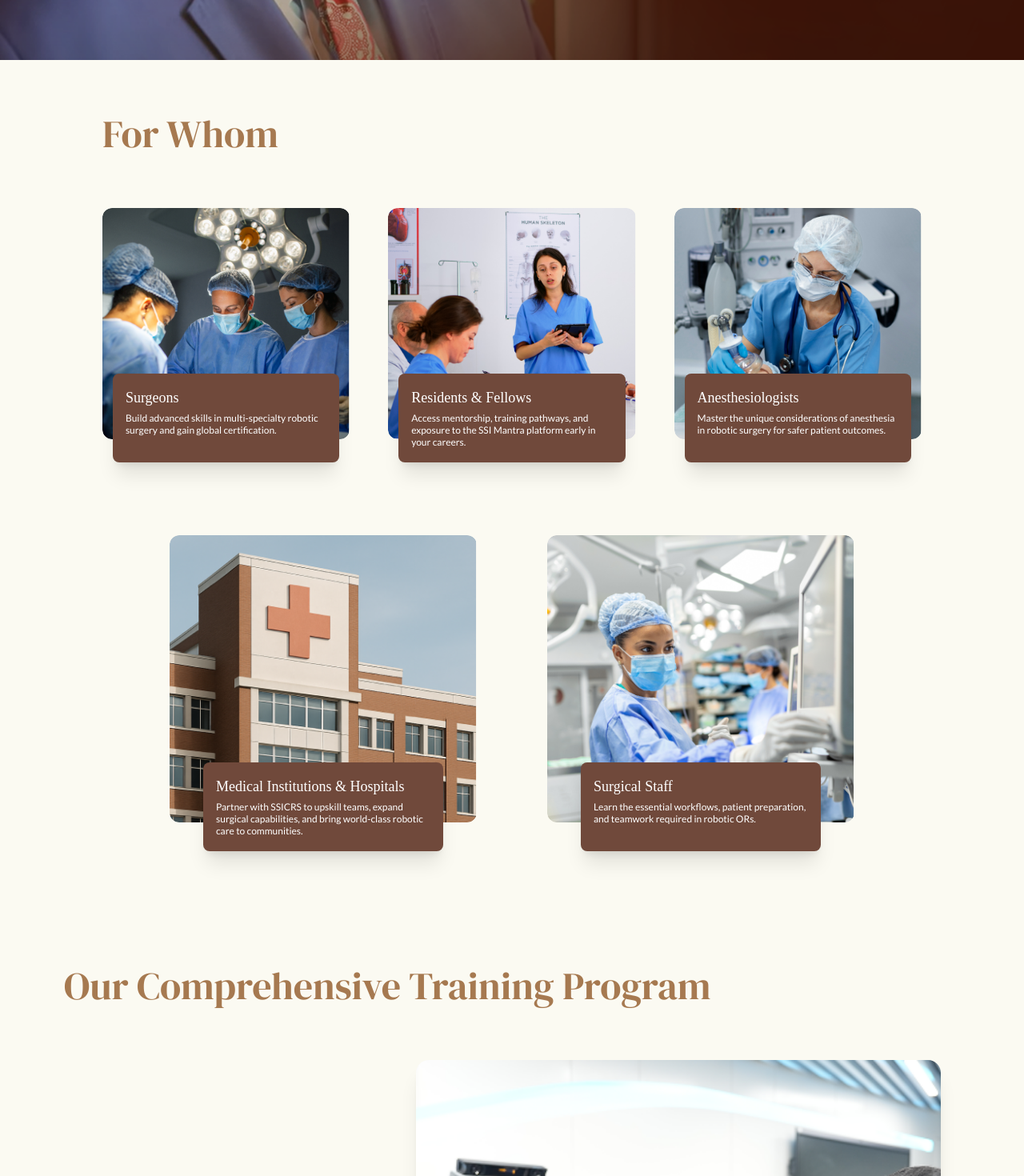
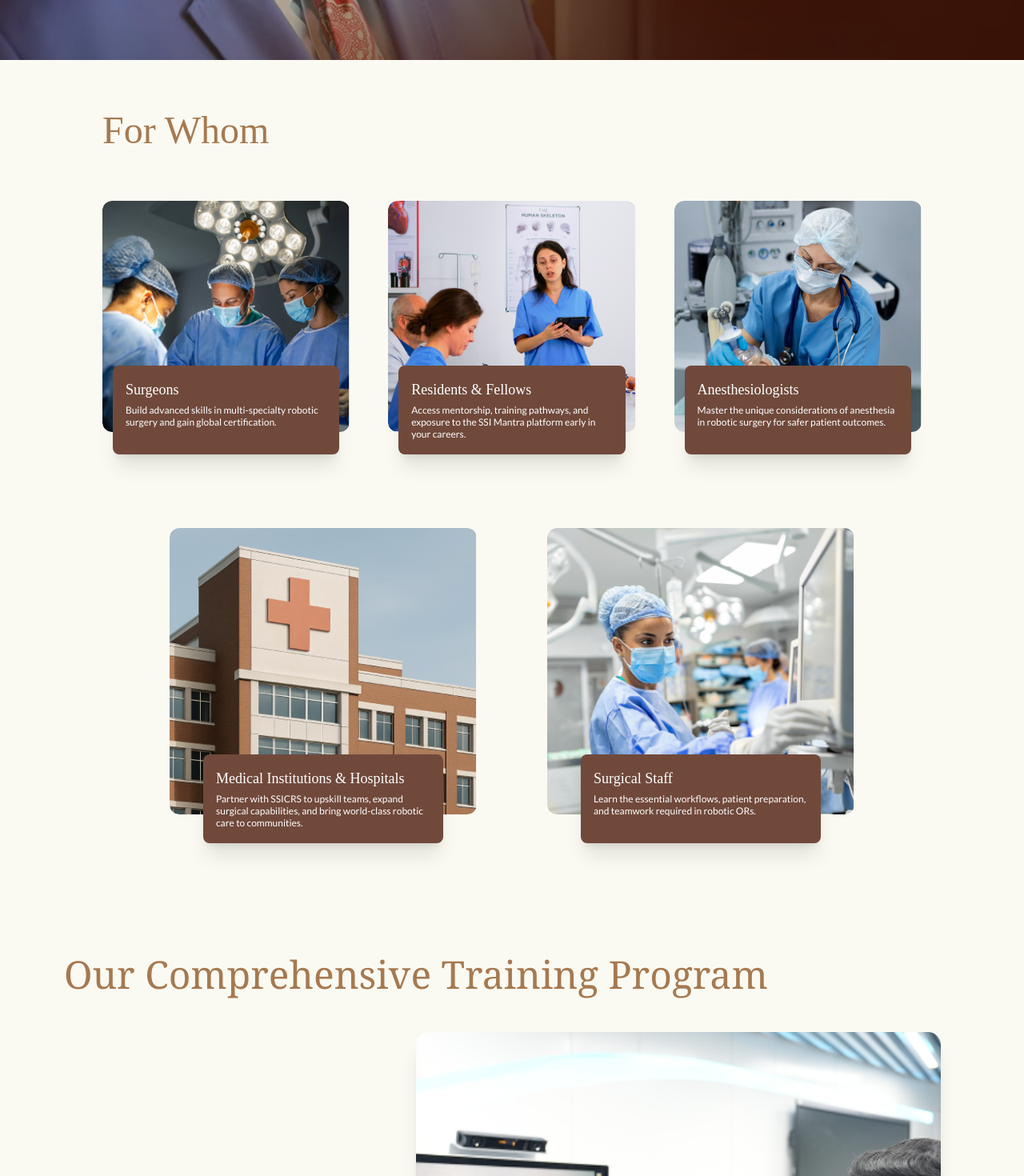
Before and after one commit to puneetshukla041/ssicrs, a Next.js app: page /Home in a window 1280 px wide. Shown: the part 2540-4010 px from the top of the page at 80% size. Built offline with nearby package versions, Linux system fonts and the light colour scheme.

Commit message:
Revert "."
This reverts commit 96a2c069e37057befabd099f8190691c9a27e28b.

```diff
--- a/components/aboutpage/section1.tsx
+++ b/components/aboutpage/section1.tsx
@@ -5,8 +5,10 @@ import Image from "next/image";
 
 export default function Section1() {
   return (
+    // Section wrapper: Takes full width (w-full) and full viewport height (h-screen).
+    // overflow-hidden prevents scrollbars if content slightly exceeds viewport.
     <section className="w-full h-screen relative overflow-hidden">
-      {/* Background Image */}
+      {/* Background Image: Uses Next.js Image component with fill and object-cover for full responsiveness. */}
       <Image
         src="/Images/aboutpage/section1/section1.png"
         alt="SSI CRS"
@@ -15,10 +17,12 @@ export default function Section1() {
         priority
       />
 
-      {/* Dark Overlay */}
+      {/* Dark Overlay for Readability (New addition for better text contrast on complex backgrounds) */}
       <div className="absolute inset-0 bg-black/10"></div>
 
-      {/* Centered Content */}
+      {/* Centered Content Container */}
+      {/* absolute inset-0 and flex utilities ensure content is perfectly centered on all devices.
+          The padding (px-4 to px-12) keeps content away from the edges. */}
       <div className="absolute inset-0 flex flex-col items-center justify-center text-center px-4 sm:px-8 md:px-12 z-10">
         <h1
           className="
@@ -27,10 +31,10 @@ export default function Section1() {
             mb-4 sm:mb-6 md:mb-8 leading-snug md:leading-tight lg:leading-tight
             max-w-5xl
           "
+          // Font style and weight preserved as requested
           style={{
             fontFamily: "DM Serif Display, serif",
             fontWeight: 400,
-            textShadow: "2px 2px 8px rgba(0,0,0,0.7)", // Added shadow
           }}
         >
           Global Excellence in <br className="hidden sm:block" /> Robotic Surgery Training
@@ -43,11 +47,11 @@ export default function Section1() {
             max-w-md sm:max-w-2xl md:max-w-3xl lg:max-w-4xl
             px-2 sm:px-4 leading-relaxed
           "
+          // Font style, weight, and line-height preserved as requested
           style={{
             fontFamily: "Lato, sans-serif",
             fontWeight: 400,
             lineHeight: 1.6,
-            textShadow: "1px 1px 6px rgba(0,0,0,0.6)", // Added shadow
           }}
         >
           Expanding access to cutting-edge education, from established centers to underserved regions.
--- a/components/aboutpage/section5.tsx
+++ b/components/aboutpage/section5.tsx
@@ -70,8 +70,7 @@ export default function Section2({ children }: Section2Props) {
 
   return (
     // Main Section: Use standard padding and remove excessive fixed desktop padding (px-32)
-    <section className="w-full relative bg-[#FBFAF2] px-4 sm:px-6 md:px-8 pt-16 pb-8 md:pt-20 lg:pt-24 md:pb-16 min-h-[60vh]">
-
+    <section className="w-full relative bg-[#FBFAF2] px-4 sm:px-6 md:px-8 pt-16 pb-8 md:pt-32 md:pb-16 min-h-[60vh]">
 
       {/* Centered Content Container for Desktop */}
       <div className="max-w-7xl mx-auto">
@@ -109,7 +108,7 @@ export default function Section2({ children }: Section2Props) {
         </div>
 
 {/* Logos Section */}
-<div className="w-full flex justify-center md:justify-start mt-16 md:mt-25 relative">
+<div className="w-full flex justify-center md:justify-start mt-16 md:mt-32 relative">
   <div className="grid grid-cols-2 gap-y-10 gap-x-6 sm:grid-cols-4 sm:gap-x-10 md:gap-x-16 lg:gap-x-20 w-full">
     {logos.map((logo, index) => (
       <div
--- a/components/homepage/section4.tsx
+++ b/components/homepage/section4.tsx
@@ -113,23 +113,16 @@ export default function FourthSection() {
       */}
       <div className="hidden md:flex flex-col items-center justify-start w-full px-6 py-16 md:px-12 lg:px-24 xl:px-32">
         {/* Heading */}
-{/* Heading */}
-<div className="max-w-7xl mx-auto w-full relative group">
-  <h2
-    className="text-4xl md:text-5xl font-serif text-[#A67950] mb-16 text-left relative inline-block cursor-pointer"
-    style={{
-      fontFamily: "DM Serif Display, serif",
-      fontWeight: 300,
-      lineHeight: 1.2,
-      whiteSpace: "pre-line", // allows line breaks
-    }}
-  >
-    For Whom
-    {/* Underline effect */}
-    <span className="absolute bottom-[-10px] left-0 h-[3px] rounded-full w-0 group-hover:w-full transition-all duration-500 bg-gradient-to-r from-[#6A4336] to-transparent"></span>
-  </h2>
-</div>
-
+        <div className="max-w-7xl mx-auto w-full">
+          <h2
+            className="text-4xl md:text-5xl font-serif text-[#A67950] mb-16 text-left relative inline-block group cursor-pointer"
+            style={{ fontFamily: "DM Serif Text, serif", fontWeight: 400 }}
+          >
+            For Whom
+            {/* Underline for hover effect */}
+            <span className="absolute bottom-[-10px] left-0 h-[3px] rounded-full transition-all duration-500 w-0 group-hover:w-full lg:group-hover:w-[90%] bg-gradient-to-r from-[#6A4336] to-transparent"></span>
+          </h2>
+        </div>
 
         {/* --- First Row (Surgeons, Residents & Fellows, Anesthesiologists) --- */}
         {/* Note: I'm keeping the original order of the cardsData array as it maps to the images,
--- a/components/homepage/section5.tsx
+++ b/components/homepage/section5.tsx
@@ -94,24 +94,17 @@ const Slider: React.FC = () => {
     return `translateX(-${currentIndex * 100}%)`;
   };
 
-
   return (
     <div className="w-full bg-[#FBFAF2] pt-20 sm:pt-28 pb-12 px-4 sm:px-8 lg:px-12 xl:px-20">
-{/* Heading */}
-<div className="max-w-7xl mx-auto w-full relative group">
-  <h2
-    className="text-4xl md:text-5xl font-serif text-[#A67950] mb-16 text-left relative inline-block cursor-pointer"
-    style={{
-      fontFamily: "DM Serif Display, serif",
-      fontWeight: 300,
-      lineHeight: 1.2,
-      whiteSpace: "pre-line", // allows line breaks
-    }}
-  >
-   Our Comprehensive Training Program
-    {/* Underline effect */}
-  </h2>
-</div>
+      {/* Heading */}
+      <div className="max-w-7xl mx-auto">
+        <h2 className="text-4xl md:text-5xl font-serif text-[#A67950] mb-12 text-center lg:text-left relative inline-block group cursor-pointer">
+          Our Comprehensive Training Program
+          <span
+            className="absolute bottom-[-10px] left-0 h-[3px] rounded-full transition-all duration-500 w-0 group-hover:w-full lg:group-hover:w-[90%] bg-gradient-to-r from-[#6A4336] to-transparent"
+          ></span>
+        </h2>
+      </div>
 
       {/* Slider Container */}
       <div
--- a/components/homepage/section7.tsx
+++ b/components/homepage/section7.tsx
@@ -43,20 +43,14 @@ export default function Section7() {
   return (
 <section className="w-full bg-[#FBFAF2] py-16 md:py-24 flex flex-col items-start">
   <div className="w-full max-w-full px-6 sm:px-8 md:px-10 lg:px-[270px] xl:px-[270px] flex flex-col items-start">
-{/* Heading */}
-<div className="max-w-7xl mx-auto w-full relative group">
-  <h2
-    className="text-4xl md:text-5xl font-serif text-[#A67950] mb-16 text-left relative inline-block cursor-pointer"
-    style={{
-      fontFamily: "DM Serif Display, serif",
-      fontWeight: 300,
-      lineHeight: 1.2,
-      whiteSpace: "pre-line", // allows line breaks
-    }}
-  >
+{/* Section Heading */}
+<div className="max-w-7xl mx-auto w-full">
+  <h2 className="text-4xl md:text-5xl font-serif text-[#A67950] mb-16 text-left relative inline-block group cursor-pointer">
     Our Expert Faculty
-    {/* Underline effect */}
-    <span className="absolute bottom-[-10px] left-0 h-[3px] rounded-full w-0 group-hover:w-full transition-all duration-500 bg-gradient-to-r from-[#6A4336] to-transparent"></span>
+    {/* Underline for hover effect */}
+    <span
+      className="absolute bottom-[-10px] left-0 h-[3px] rounded-full transition-all duration-500 w-0 group-hover:w-full lg:group-hover:w-[90%] bg-gradient-to-r from-[#6A4336] to-transparent"
+    ></span>
   </h2>
 </div>
 
--- a/components/programspage/section1.tsx
+++ b/components/programspage/section1.tsx
@@ -1,18 +1,25 @@
 "use client";
 
 import React from "react";
+// Removed: import Image from "next/image"; -> Causes compilation error outside of Next.js
 
 export default function Section1() {
   return (
     <section className="w-full h-screen relative overflow-x-hidden">
-      {/* Background Image */}
+      {/* Background Image: Replaced Next.js Image with a standard <img> tag.
+          The classes absolute inset-0 w-full h-full object-cover mimic the behavior of Next/Image fill
+          to ensure it covers the entire section responsively.
+      */}
       <img
         src="/Images/programs/section1/image1.webp"
         alt="SSI CRS"
         className="absolute inset-0 w-full h-full object-cover"
+        // Note: 'priority' attribute is for Next.js Image component only and is removed here.
       />
 
-      {/* Centered Heading Container */}
+      {/* Centered Heading Container
+        Ensures the text is always centered vertically and horizontally.
+      */}
       <div className="absolute inset-0 flex flex-col items-center justify-center text-center px-4">
         <h1
           className="text-white font-serif mb-6
@@ -23,9 +30,9 @@ export default function Section1() {
             fontWeight: 400,
             fontStyle: "normal",
             lineHeight: 1.2,
-            textShadow: "2px 2px 8px rgba(0, 0, 0, 0.7)", // Added shadow
           }}
         >
+          {/* Heading text remains one continuous line for optimal responsiveness. */}
           Explore Our Robotic Surgery Training Programs
         </h1>
       </div>
```
